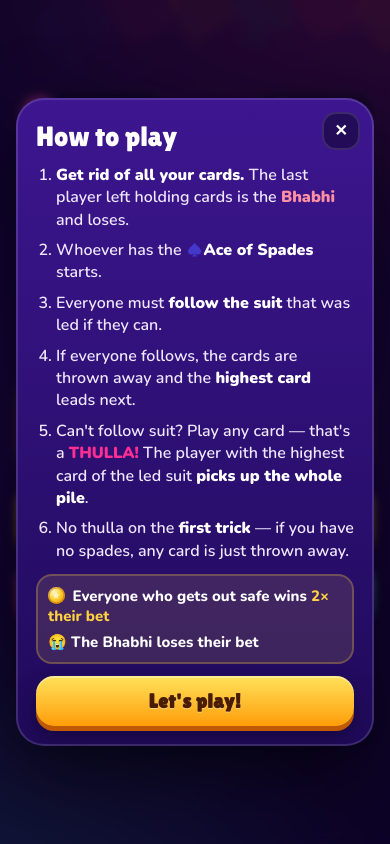
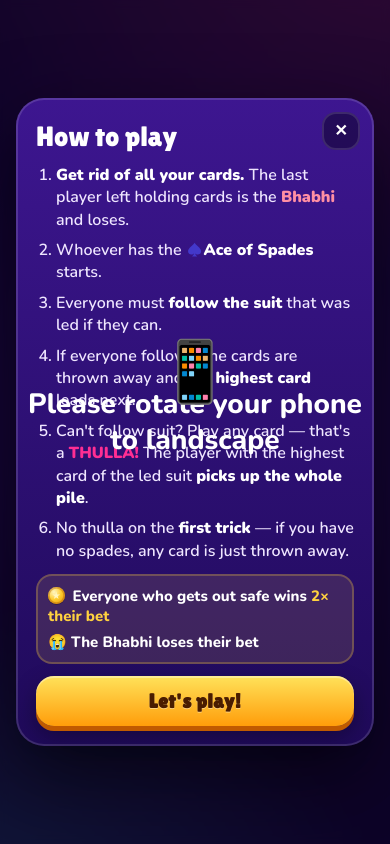
Before and after one commit to shyam984/thulla-party, a plain HTML site: page index.html in a window 390 px wide. Drawn offline with Linux system fonts and the light colour scheme.

Commit message:
Add phone orientation styles for portrait mode
Add styles for portrait orientation on phones to prompt users to rotate their device.

```diff
--- a/styles/main.css
+++ b/styles/main.css
@@ -402,3 +402,37 @@ input { font: inherit; }
 @media (prefers-reduced-motion: reduce) {
   *, *::before, *::after { animation-duration: .01ms !important; animation-iteration-count: 1 !important; transition-duration: .01ms !important; }
 }
+/* Phone only: require landscape */
+@media (max-width: 767px) and (orientation: portrait) {
+  #screen {
+    display: none;
+  }
+
+  body::before {
+    content: "📱";
+    position: fixed;
+    inset: 0;
+    display: flex;
+    align-items: center;
+    justify-content: center;
+    padding-bottom: 100px;
+    font-size: 60px;
+    z-index: 9999;
+  }
+
+  body::after {
+    content: "Please rotate your phone\A to landscape";
+    white-space: pre;
+    position: fixed;
+    inset: 0;
+    display: flex;
+    align-items: center;
+    justify-content: center;
+    text-align: center;
+    font-size: 28px;
+    line-height: 1.3;
+    color: white;
+    z-index: 9998;
+    padding: 40px;
+  }
+}
```
